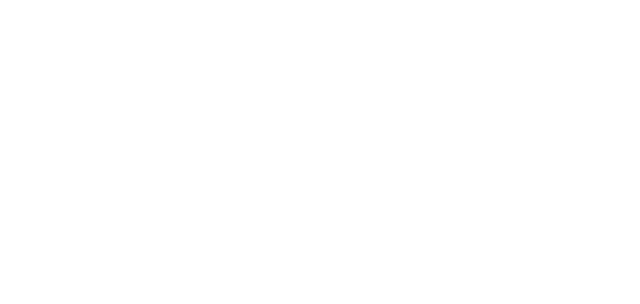
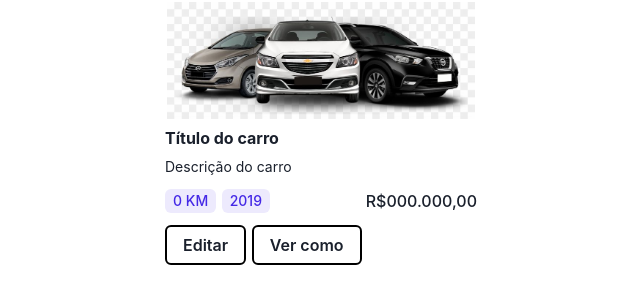
Before and after one commit to wellingtonjosep/desafio-M6, a React (Create React App) app: page / in a window 1280 px wide. Shown: the top 304 px of the page, without its empty margins (319-959 px from the left). Built offline with nearby package versions, Linux system fonts and the light colour scheme.

Commit message:
feat: Card Advertise Profile

```diff
--- /dev/null
+++ b/src/components/CardProfile/index.jsx
@@ -0,0 +1,56 @@
+import {
+  Box,
+  Flex,
+  Heading,
+  Image,
+  Stack,
+  Tag,
+  Text,
+  VStack,
+} from "@chakra-ui/react";
+import car from "../../assets/car.jpg";
+import { useState } from "react";
+import { ButtonComponent } from "../Button";
+export const CardProfileComponent = () => {
+  return (
+    <Stack
+      w={"312px"}
+      _hover={{
+        img: {
+          transform: "scale(1.1)",
+        },
+        ".css-i6bazn !important": {
+          borderColor: "blue",
+        },
+      }}
+    >
+      <Box overflow={"hidden"} border={"2px solid #fff"}>
+        <Image transition={"0.2s ease"} src={car} />
+      </Box>
+      <Stack>
+        <Heading fontSize={"16px"}>Título do carro</Heading>
+        <Text fontSize={"14px"}>Descrição do carro</Text>
+
+        <Flex w={"100%"} py={1} justifyContent={"space-between"}>
+          <Flex w={"105px"} justifyContent={"space-between"}>
+            <Tag bgColor={"#EDEAFD"} color={"#4529E6"}>
+              0 KM
+            </Tag>
+            <Tag bgColor={"#EDEAFD"} color={"#4529E6"}>
+              2019
+            </Tag>
+          </Flex>
+          <Text fontWeight={"500"}>R$000.000,00</Text>
+        </Flex>
+      </Stack>
+      <Flex w={"63%"} justifyContent={"space-between"}>
+        <ButtonComponent bgColor={"transparent"} border={"2px solid black"}>
+          Editar
+        </ButtonComponent>
+        <ButtonComponent bgColor={"transparent"} border={"2px solid black"}>
+          Ver como
+        </ButtonComponent>
+      </Flex>
+    </Stack>
+  );
+};
--- a/src/pages/Homepage/index.jsx
+++ b/src/pages/Homepage/index.jsx
@@ -1,5 +1,10 @@
 import { Center } from "@chakra-ui/react";
+import { CardProfileComponent } from "../../components/CardProfile";
 
 export const Homepage = () => {
-  return <Center w={"40vw"}></Center>;
+  return (
+    <Center w={"40vw"}>
+      <CardProfileComponent />
+    </Center>
+  );
 };
```
Also changed, not shown: src/assets/car.jpg (added).
